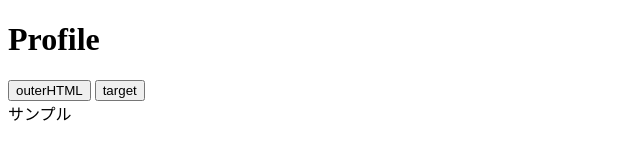
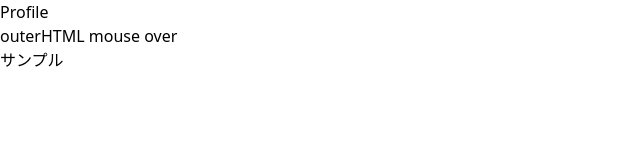
Before and after one commit to motty93/htmx-alpine.js-tutorial, a plain HTML site: page index.html in a window 1280 px wide. Shown: the whole page, without its empty margins (0-640 px from the left). Drawn offline with nearby package versions, Linux system fonts and the light colour scheme.

Commit message:
feat: tailwindcss

```diff
--- a/index.html
+++ b/index.html
@@ -8,12 +8,13 @@
   <script src="https://cdnjs.cloudflare.com/ajax/libs/htmx/2.0.5/htmx.min.js"
     integrity="sha512-z+TnQ5cwS89AYwlM3KTvxM9Xlt6QwXzfHchd+EKzRg4DMNCZgbBULjDeeCo+LKHrJZlFUFKaXyD1gmfjXVrwyg=="
     crossorigin="anonymous" referrerpolicy="no-referrer"></script>
+  <script src="https://cdn.tailwindcss.com"></script>
 </head>
 
 <body>
   <h1>Profile</h1>
   <button hx-get="profile.html" hx-swap="outerHTML">outerHTML</button>
-  <button hx-get="profile.html" hx-target="#response">target</button>
+  <button hx-get="profile.html" hx-target="#response" hx-trigger="mouseover">mouse over</button>
   <div id="response">サンプル</div>
 
 </body>
```
